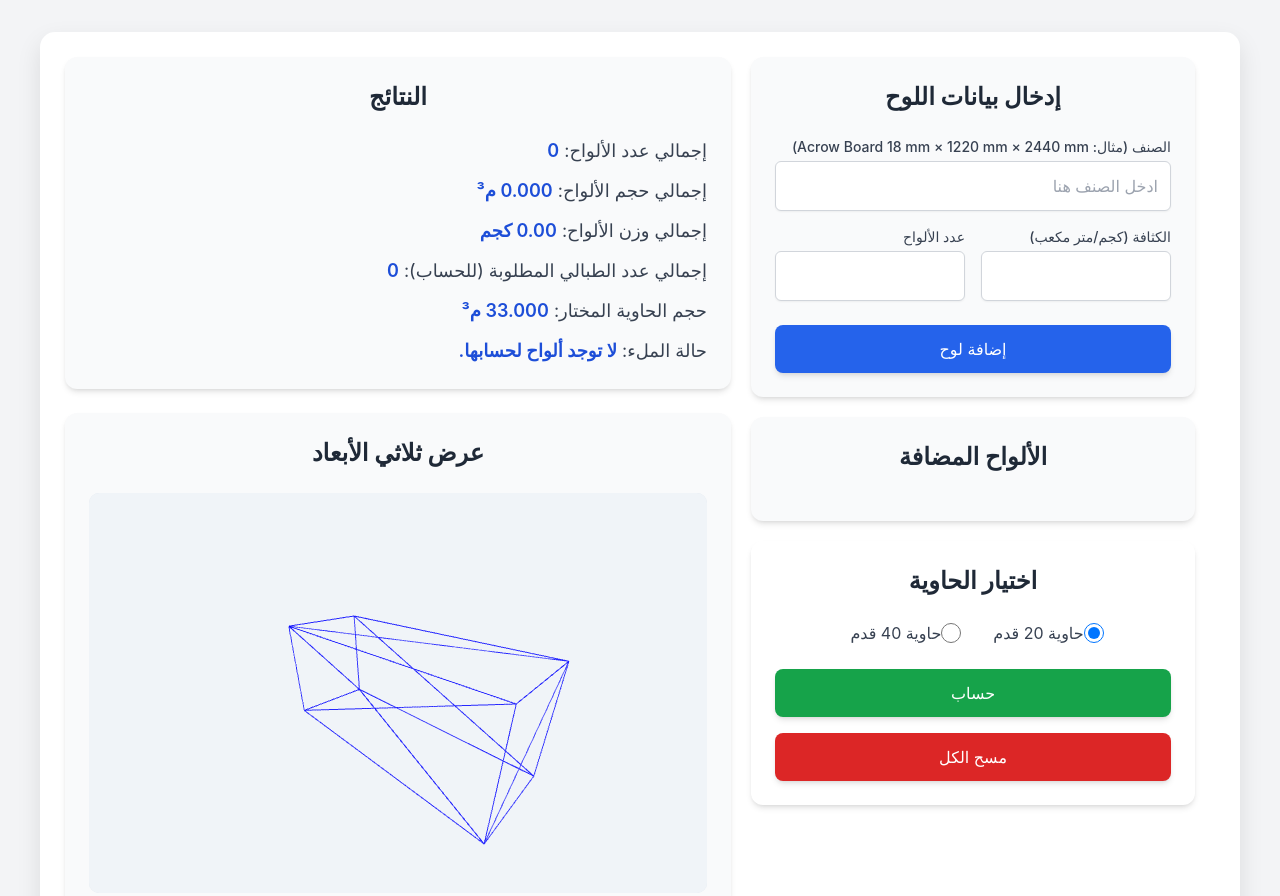
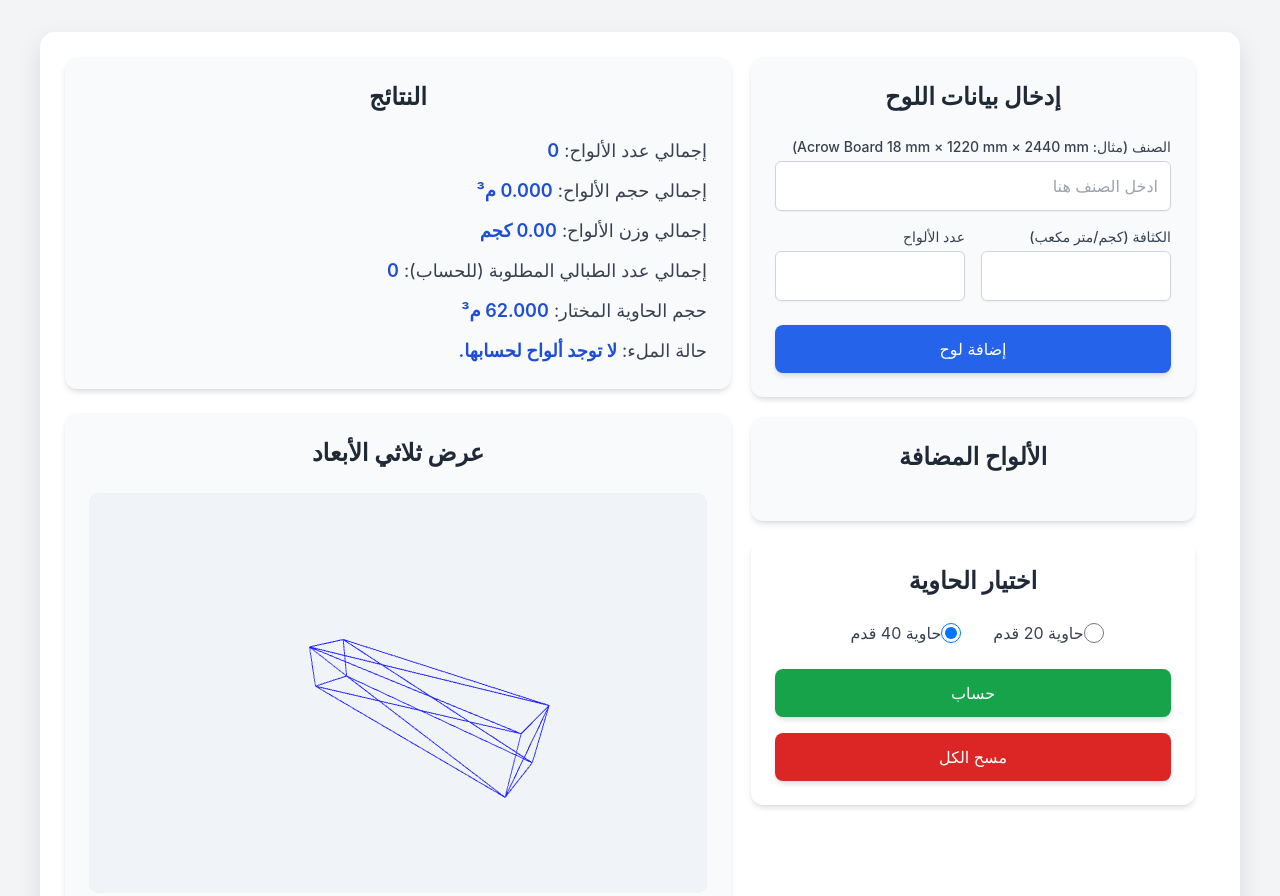
Before and after one commit to mohamednasser979/container, a plain HTML site: page index.html in a window 1280 px wide. Shown: the top 896 px of the page. Drawn offline with nearby package versions, Linux system fonts and the light colour scheme.

Commit message:
Update index.html

```diff
--- a/index.html
+++ b/index.html
@@ -125,11 +125,11 @@
                 <h2 class="text-2xl font-bold text-gray-800 mb-6 text-center">اختيار الحاوية</h2>
                 <div class="flex justify-center gap-6 mb-6">
                     <label class="inline-flex items-center">
-                        <input type="radio" name="containerSize" value="20ft" checked class="form-radio h-5 w-5 text-blue-600">
+                        <input type="radio" name="containerSize" value="20ft" class="form-radio h-5 w-5 text-blue-600">
                         <span class="ml-2 text-gray-700">حاوية 20 قدم</span>
                     </label>
                     <label class="inline-flex items-center">
-                        <input type="radio" name="containerSize" value="40ft" class="form-radio h-5 w-5 text-blue-600">
+                        <input type="radio" name="containerSize" value="40ft" checked class="form-radio h-5 w-5 text-blue-600">
                         <span class="ml-2 text-gray-700">حاوية 40 قدم</span>
                     </label>
                 </div>
```
